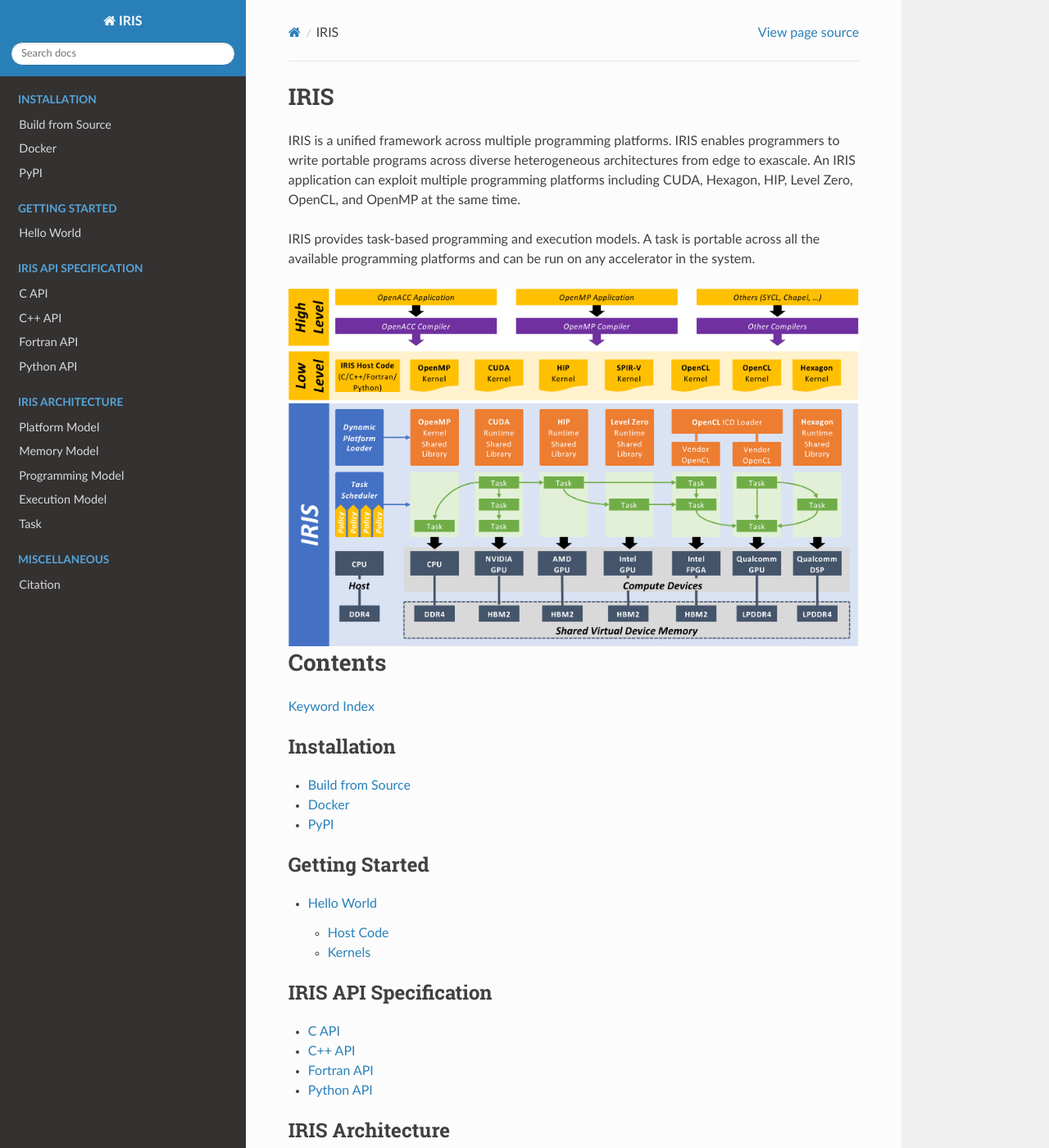
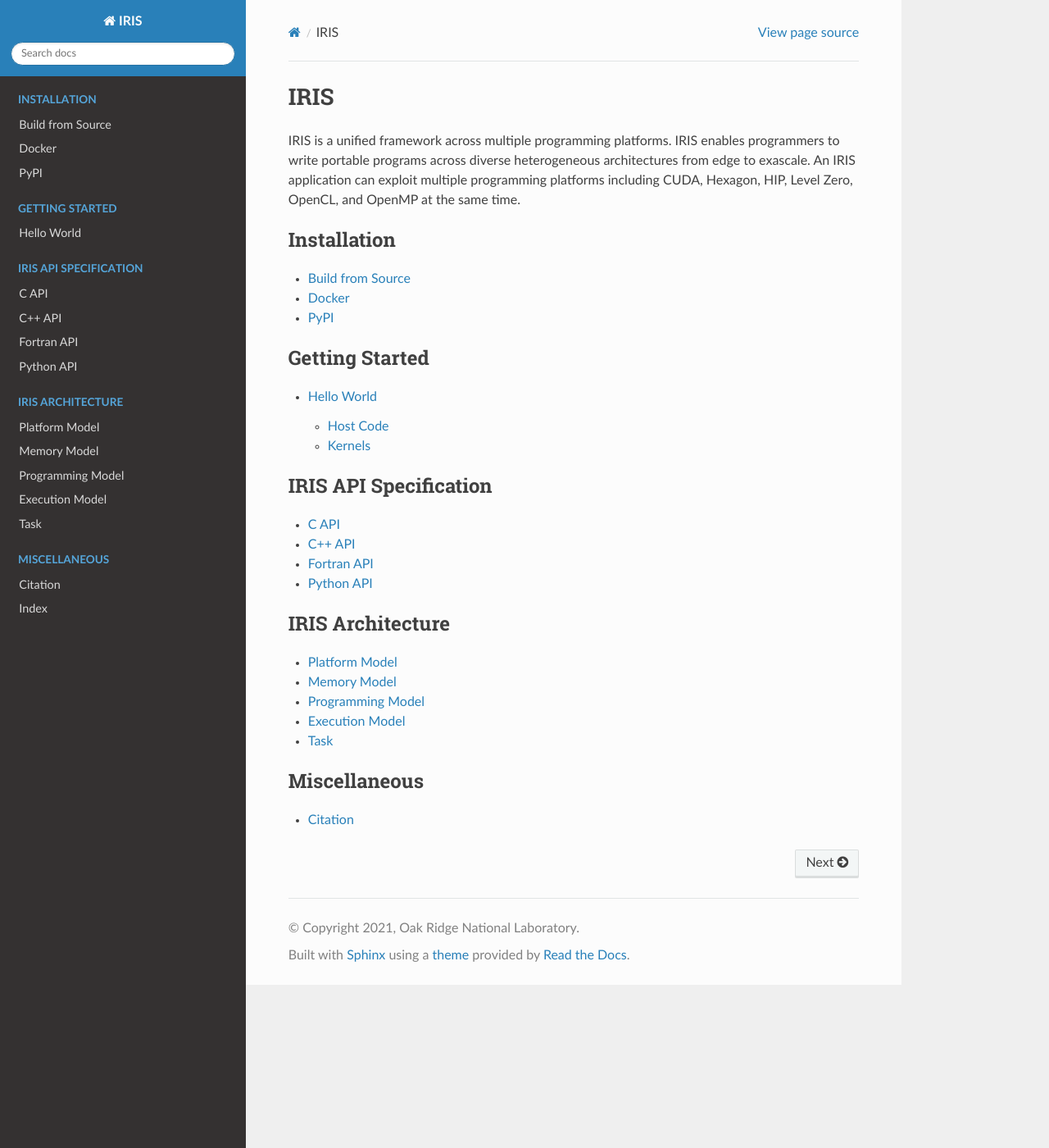
Before and after one commit to jungwonkim/iris-docs2, a Sphinx documentation site: the page built from docs/sphinx/source/index.rst, in a window 1280 px wide and 1400 px high. Shown: the whole window at 82% size. Built offline with Sphinx 7.4.7 and the Read the Docs theme 2.0.0, drawn with Linux system fonts in a browser that asks for light colours.

Commit message:
updated docs

```diff
--- a/docs/sphinx/source/architecture.rst
+++ b/docs/sphinx/source/architecture.rst
@@ -51,7 +51,7 @@ The application host code submits a task to the application task queue. This tas
 Task
 ==================
 
-An IRIS task contains zero or more commands. There are three types of commands: (1) host-to-device memory copy command, (2) device-to-host memory copy command, and (3) kernel launch command. The commands in a task are executed in a single compute device in a FIFO execution order. A task can have a dependency on other tasks. When a task depends on other tasks, it cannot start until the prerequisite tasks complete.
+IRIS provides task-based programming and execution models. A task is portable across all the available programming platforms and can be run on any accelerator in the system. A task contains zero or more commands. There are three types of commands: (1) host-to-device memory copy command, (2) device-to-host memory copy command, and (3) kernel launch command. The commands in a task are executed in a single compute device in a FIFO execution order. A task can have a dependency on other tasks. When a task depends on other tasks, it cannot start until the prerequisite tasks complete.
 
 .. figure:: _images/task.png
    :width: 100%
--- /dev/null
+++ b/docs/sphinx/source/genindex.rst
@@ -0,0 +1,2 @@
+Keyword Index
+=============
--- a/docs/sphinx/source/index.rst
+++ b/docs/sphinx/source/index.rst
@@ -4,29 +4,10 @@
    contain the root `toctree` directive.
 
 IRIS
-================================
+====
 
 IRIS is a unified framework across multiple programming platforms. IRIS enables programmers to write portable programs across diverse heterogeneous architectures from edge to exascale. An IRIS application can exploit multiple programming platforms including CUDA, Hexagon, HIP, Level Zero, OpenCL, and OpenMP at the same time.
 
-
-IRIS provides task-based programming and execution models. A task is portable across all the available programming platforms and can be run on any accelerator in the system.
-
-
-.. figure:: _images/overview.png
-   :width: 100%
-   :align: center
-
-
-.. toctree::
-   :maxdepth: 2
-   :caption: Contents:
-
-
-
-Contents
-==================
-
-:ref:`Keyword Index <genindex>`
 
 .. toctree::
    :maxdepth: 2
--- a/docs/sphinx/source/started.rst
+++ b/docs/sphinx/source/started.rst
@@ -1,4 +1,4 @@
-.. index:: ! architecture, ! platform model
+.. index:: ! hello world
 
 Hello World
 ==================
```
Also changed, not shown: other parts of docs/sphinx/source/index.rst (+5 -0 lines).
